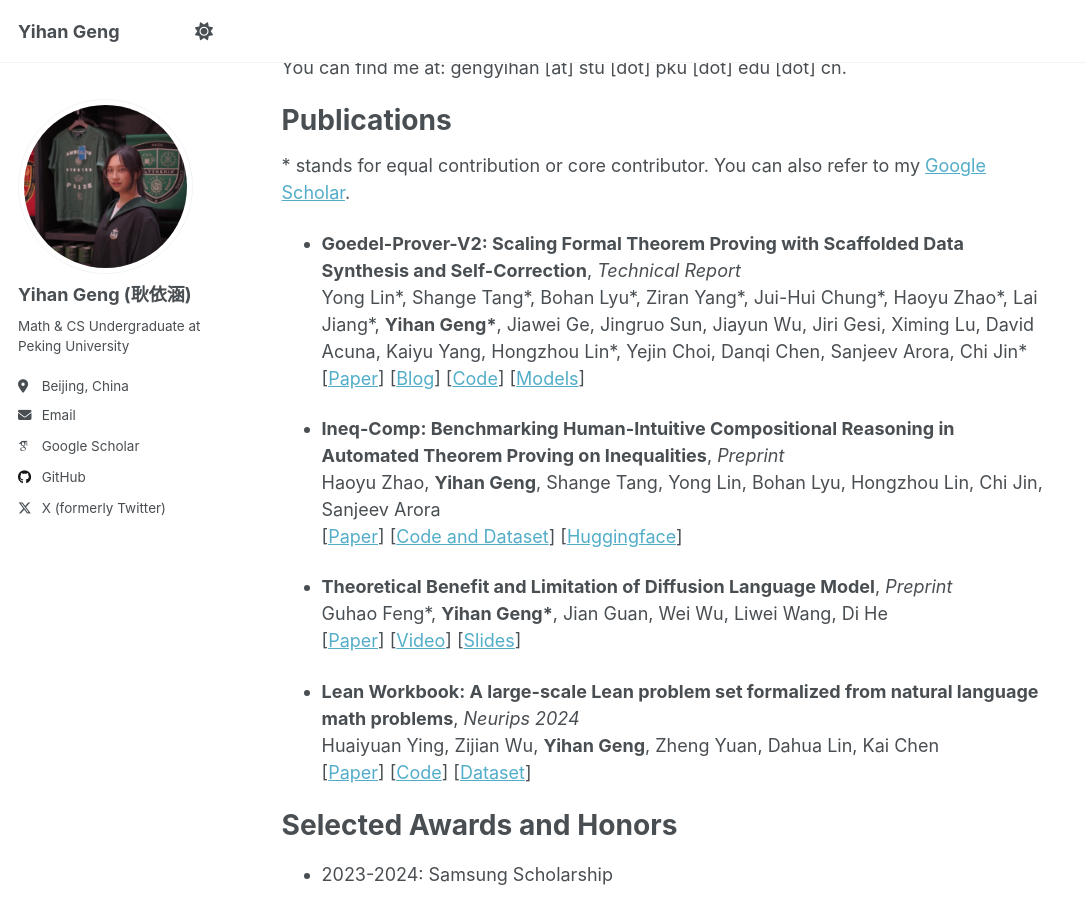
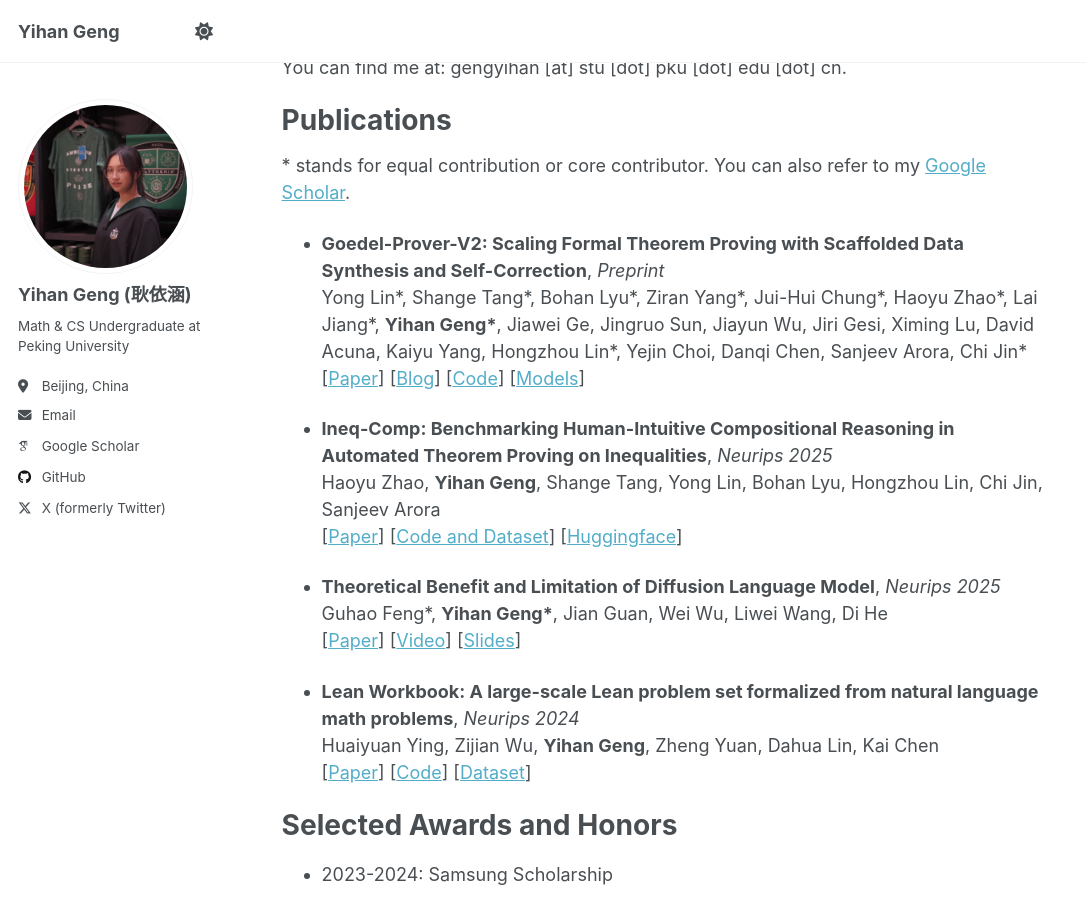
Before and after one commit to yihan04/yihan04.github.io, a Jekyll site: the page built from _pages/about.md, in a window 1280 px wide and 900 px high, scrolled down 431 px. Shown: the whole window, without its empty margins (0-1086 px from the left). Built offline with Jekyll 4.4.1, drawn with Linux system fonts in a browser that asks for light colours; some web fonts are replaced; a script that is not in the unit is left out.

Commit message:
Two papers accepted

```diff
--- a/_pages/about.md
+++ b/_pages/about.md
@@ -18,19 +18,19 @@ Publications
 ======
 \* stands for equal contribution or core contributor. You can also refer to my [Google Scholar](https://scholar.google.com/citations?user=9jts-VQAAAAJ&hl=zh-CN).
 
-- **Goedel-Prover-V2: Scaling Formal Theorem Proving with Scaffolded Data Synthesis and Self-Correction**, *Technical Report*
+- **Goedel-Prover-V2: Scaling Formal Theorem Proving with Scaffolded Data Synthesis and Self-Correction**, *Preprint*
   <br/>
   Yong Lin\*, Shange Tang\*, Bohan Lyu\*, Ziran Yang\*, Jui-Hui Chung\*, Haoyu Zhao\*, Lai Jiang\*, **Yihan Geng\***, Jiawei Ge, Jingruo Sun, Jiayun Wu, Jiri Gesi, Ximing Lu, David Acuna, Kaiyu Yang, Hongzhou Lin\*, Yejin Choi, Danqi Chen, Sanjeev Arora, Chi Jin\*
   <br/>
   [[Paper](https://arxiv.org/abs/2508.03613)] [[Blog](https://blog.goedel-prover.com/)] [[Code](https://github.com/Goedel-LM/Goedel-Prover-V2)] [[Models](https://huggingface.co/Goedel-LM)]
 
-- **Ineq-Comp: Benchmarking Human-Intuitive Compositional Reasoning in Automated Theorem Proving on Inequalities**, *Preprint*
+- **Ineq-Comp: Benchmarking Human-Intuitive Compositional Reasoning in Automated Theorem Proving on Inequalities**, *Neurips 2025*
   <br/>
   Haoyu Zhao, **Yihan Geng**, Shange Tang, Yong Lin, Bohan Lyu, Hongzhou Lin, Chi Jin, Sanjeev Arora
   <br/>
   [[Paper](https://arxiv.org/abs/2505.12680)] [[Code and Dataset](https://github.com/haoyuzhao123/LeanIneqComp)] [[Huggingface](https://huggingface.co/datasets/zzzzzhy/Ineq-Comp)]
 
-- **Theoretical Benefit and Limitation of Diffusion Language Model**, *Preprint*
+- **Theoretical Benefit and Limitation of Diffusion Language Model**, *Neurips 2025*
   <br/>
   Guhao Feng\*, **Yihan Geng\***, Jian Guan, Wei Wu, Liwei Wang, Di He
   <br/>
```
